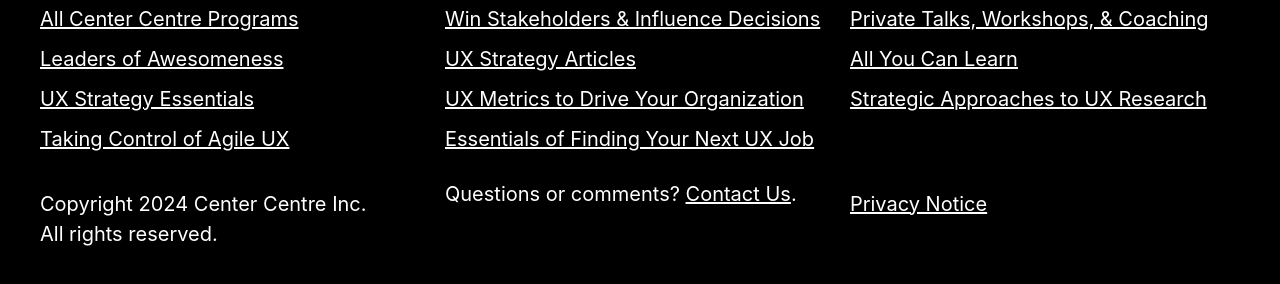
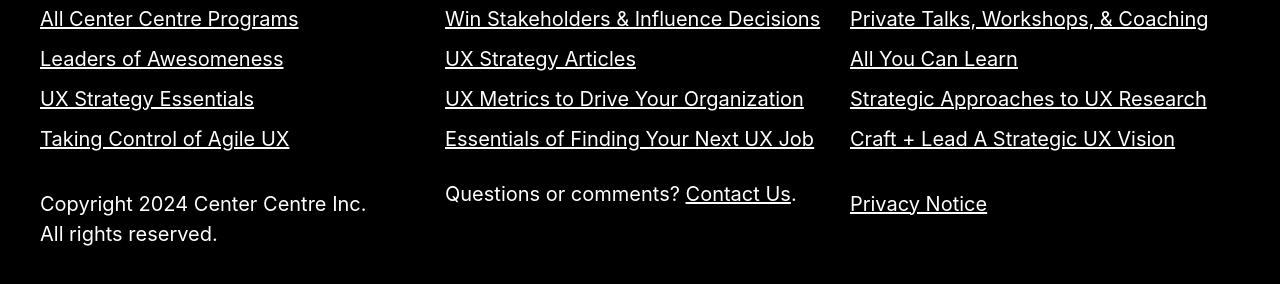
Before and after one commit to uie-com/footer, a plain HTML site: page index.html in a window 1280 px wide. Shown: the part 264-548 px from the top of the page. Drawn offline with Linux system fonts and the light colour scheme.

Commit message:
added visions

```diff
--- a/index.html
+++ b/index.html
@@ -76,6 +76,9 @@
                         <p class="dark-footer">
                             <a href="https://research.centercentre.com/">Strategic Approaches to UX Research</a>
                         </p>
+                        <p class="dark-footer">
+                            <a href="https://visions.centercentre.com/">Craft + Lead A Strategic UX Vision</a>
+                        </p>
                     </div>
                 </div>
                 <div class="footer-row ">
```
